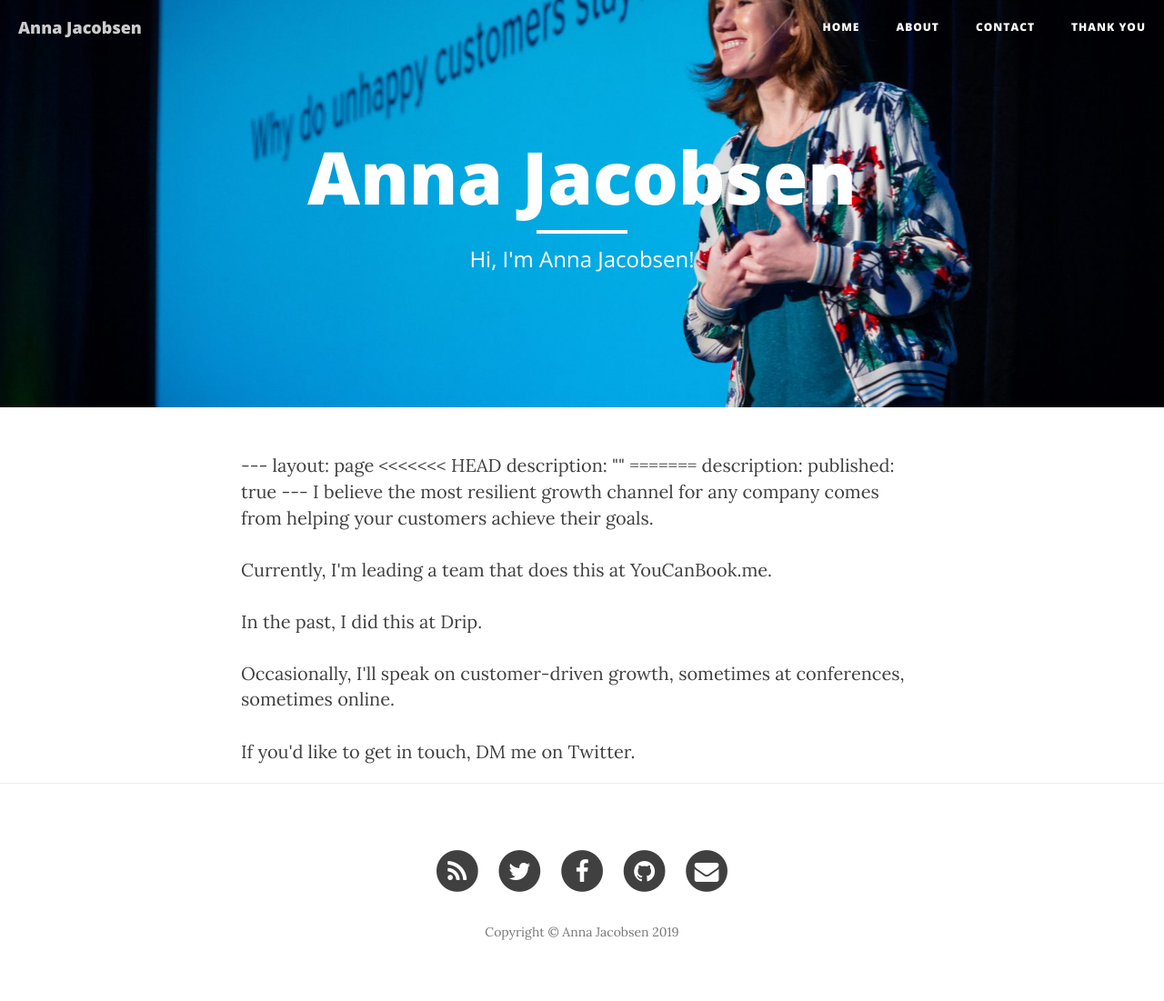
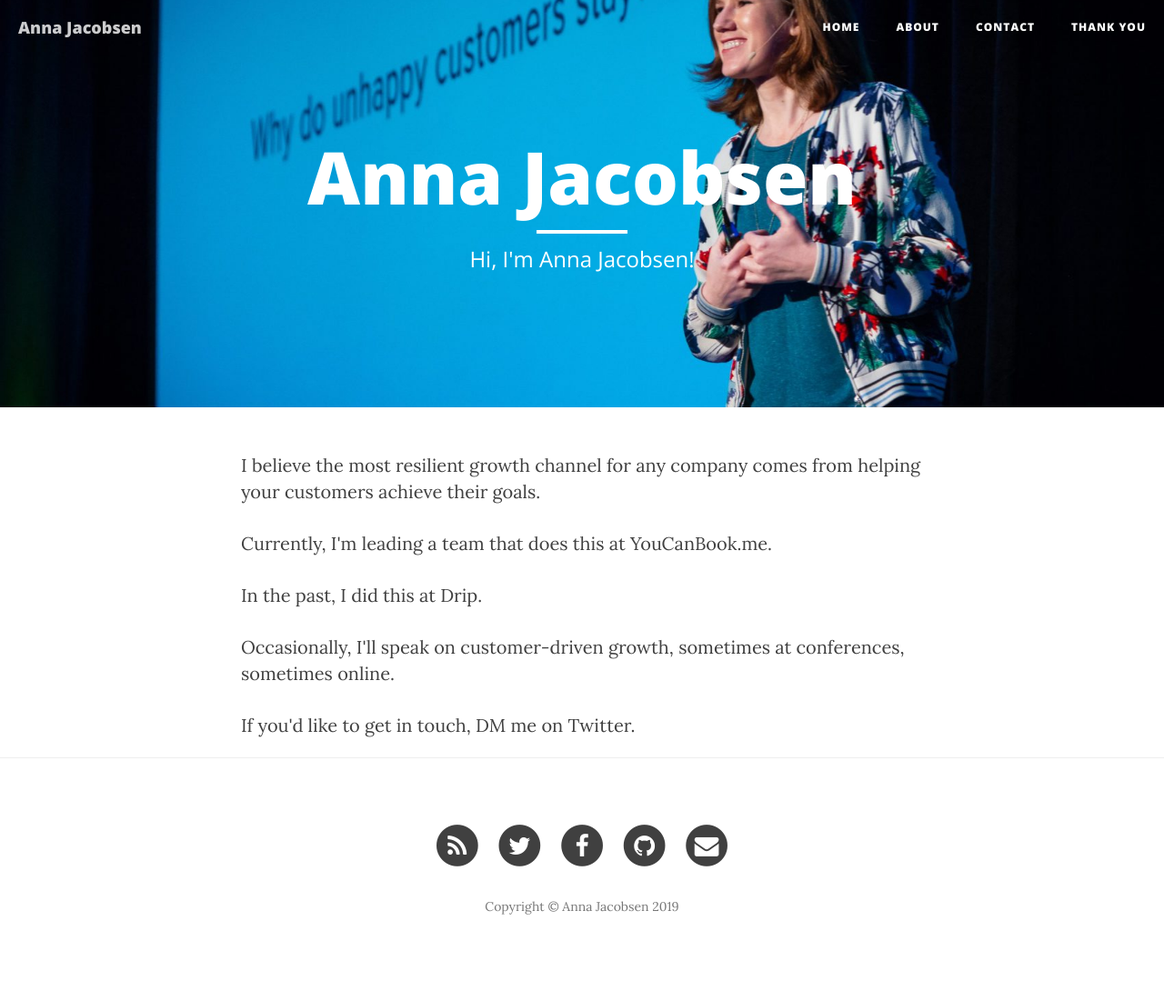
Before and after one commit to annaj/annaj, a Jekyll site: the page built from index.html, in a window 1280 px wide. Shown: the whole page at 91% size. Built offline with Jekyll 4.4.1, drawn with Linux system fonts in a browser that asks for light colours; nearby versions of some CDN libraries; the list of posts is cut into pages by our own code; after the commit the page ends 1073 px from its top, so only the background shows below that.

Commit message:
homepage

```diff
--- a/index.html
+++ b/index.html
@@ -3,14 +3,7 @@ layout: page
 description: 'Hi, I''m Anna Jacobsen!'
 published: true
 ---
----
-layout: page
-<<<<<<< HEAD
-description: ""
-=======
-description:
-published: true
----
+
 I believe the most resilient growth channel for any company comes from helping your customers achieve their goals.<br />
 <br />
 Currently, I'm leading a team that does this at YouCanBook.me.<br />
```
